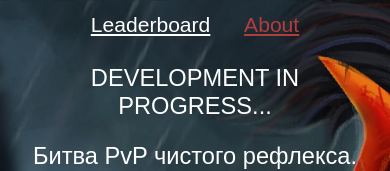
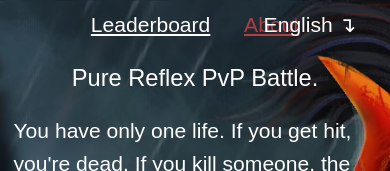
Before and after one commit to dankozz1t/hcn-dashboard, a Vue app: page /about in a window 390 px wide. Shown: the top 171 px of the page. Built offline with nearby package versions, Linux system fonts and the light colour scheme.

Commit message:
add switch language

```diff
--- a/src/components/Navigation.vue
+++ b/src/components/Navigation.vue
@@ -1,7 +1,9 @@
-<script setup lang="ts"></script>
+<script setup lang="ts">
+import SwitchLanguage from "@/components/SwitchLanguage.vue";
+</script>
 
 <template>
-  <nav>
+  <nav class="nav">
     <ul class="list">
       <li>
         <RouterLink class="link" to="/"> Leaderboard </RouterLink>
@@ -10,10 +12,28 @@
         <RouterLink class="link" to="/about"> About </RouterLink>
       </li>
     </ul>
+
+    <SwitchLanguage class="switch" />
   </nav>
 </template>
 
 <style scoped>
+.nav {
+  display: flex;
+  align-items: center;
+  justify-content: center;
+}
+
+.switch {
+  position: absolute;
+  right: 3rem;
+}
+@media (max-width: 950px) {
+  .switch {
+    right: 2rem;
+  }
+}
+
 .link {
   color: #ffff;
   padding: 0 1rem;
--- /dev/null
+++ b/src/components/SwitchLanguage.vue
@@ -0,0 +1,67 @@
+<template>
+  <div class="language-switcher">
+    <div class="custom-select">
+      <p @click="toggleDropdown">
+        {{ $t("lang:" + selectedLanguage) }} &#8628;
+      </p>
+
+      <ul class="dropdown" v-if="isDropdownOpen">
+        <li
+          class="item"
+          v-for="language in languages"
+          :key="language"
+          @click="selectLanguage(language)"
+        >
+          {{ $t("lang:" + language) }}
+        </li>
+      </ul>
+    </div>
+  </div>
+</template>
+
+<script setup lang="ts">
+import { ref } from "vue";
+import i18n from "@/plugins/i18n";
+const selectedLanguage = ref(localStorage.getItem("language") || "en");
+const isDropdownOpen = ref(false);
+
+const languages = ["en", "ua", "ru"];
+
+const toggleDropdown = () => {
+  isDropdownOpen.value = !isDropdownOpen.value;
+};
+
+const selectLanguage = (language: string) => {
+  selectedLanguage.value = language;
+  isDropdownOpen.value = false;
+
+  i18n.global.locale.value = language;
+  localStorage.setItem("language", language);
+};
+</script>
+
+<style scoped>
+p {
+  margin: 0;
+}
+
+.custom-select {
+  cursor: pointer;
+}
+
+.dropdown {
+  list-style: none;
+  padding: 0;
+  margin: 0;
+
+  position: absolute;
+  color: black;
+  background-color: #f9f9f9;
+  box-shadow: 1rem rgba(0, 0, 0, 0.2);
+  z-index: 1;
+}
+
+.item {
+  padding: 0.5rem;
+}
+</style>
--- a/src/locales/english.json
+++ b/src/locales/english.json
@@ -2,6 +2,7 @@
     "lang:en": "English",
     "lang:ua": "Ukrainian",
     "lang:ru": "Russian",
+    "lang:select": "Select language",
     "about:title": "Pure Reflex PvP Battle.",
     "about:description": "You have only one life. If you get hit, you're dead. If you kill someone, the cooldown of your abilities resets. The first team to win 15 rounds is the victor. Abilities refresh after each kill.",
     "about:condition": "Victory condition – kill the enemy team 15 times.",
--- a/src/plugins/i18n.ts
+++ b/src/plugins/i18n.ts
@@ -8,12 +8,12 @@
 const messages: LocaleMessages<{ hello: string }> = {
   en: english,
   ru: russian,
-  uk: ukrainian,
+  ua: ukrainian,
 };
 
 const i18n = createI18n({
   legacy: false,
-  locale: "ru" || (localStorage.getItem("language") as string),
+  locale: (localStorage.getItem("language") || "en") as string,
   fallbackLocale: "en",
   messages,
   globalInjection: true,
--- a/src/views/AboutView.vue
+++ b/src/views/AboutView.vue
@@ -86,7 +86,6 @@
 
 <template>
   <div class="about">
-    <h1 class="title ability__type">DEVELOPMENT IN PROGRESS...</h1>
     <h1 class="title">{{ $t("about:title") }}</h1>
     <p>{{ $t("about:description") }}</p>
     <p>{{ $t("about:condition") }}</p>
```
